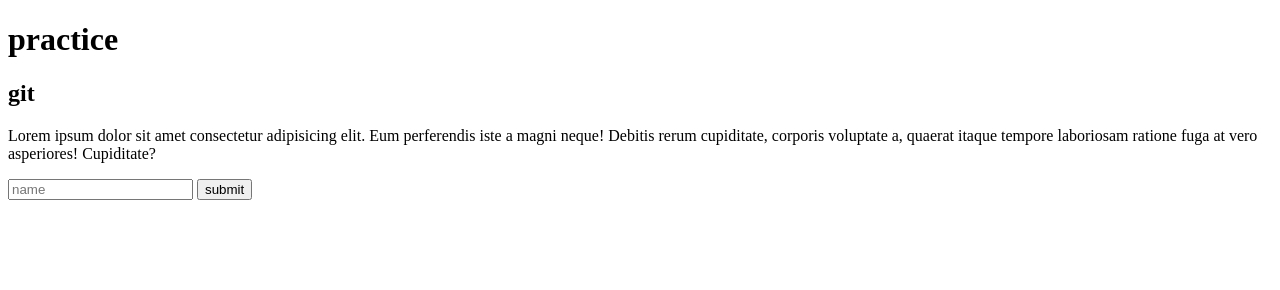
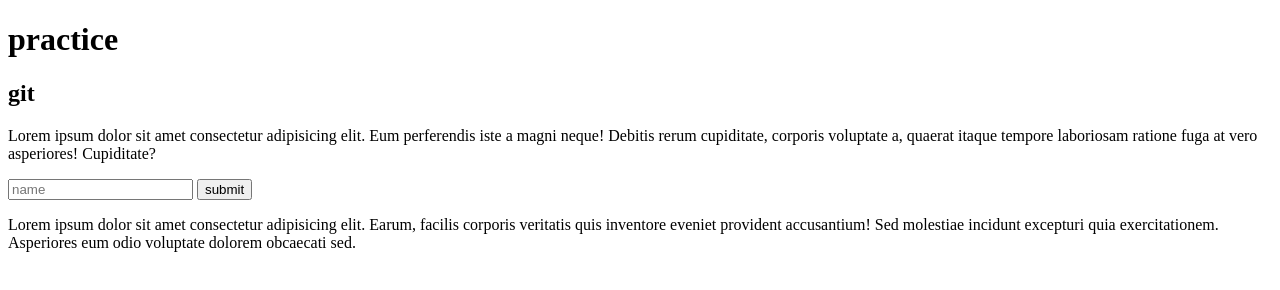
Before and after one commit to Kazu26dr/practice, a plain HTML site: page index.html in a window 1280 px wide. Drawn offline with Linux system fonts and the light colour scheme.

Commit message:
段落の追加２

```diff
--- a/index.html
+++ b/index.html
@@ -13,6 +13,7 @@
 <form action="">
   <input type="text" name="name" placeholder="name">
 <button>submit</button>
+<p>Lorem ipsum dolor sit amet consectetur adipisicing elit. Earum, facilis corporis veritatis quis inventore eveniet provident accusantium! Sed molestiae incidunt excepturi quia exercitationem. Asperiores eum odio voluptate dolorem obcaecati sed.</p>
 </form>
 </body>
 </html>
```
